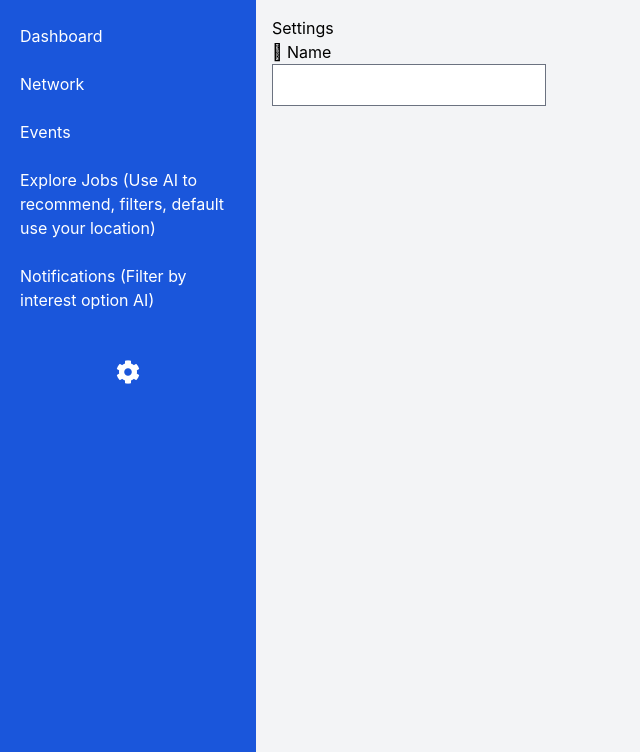
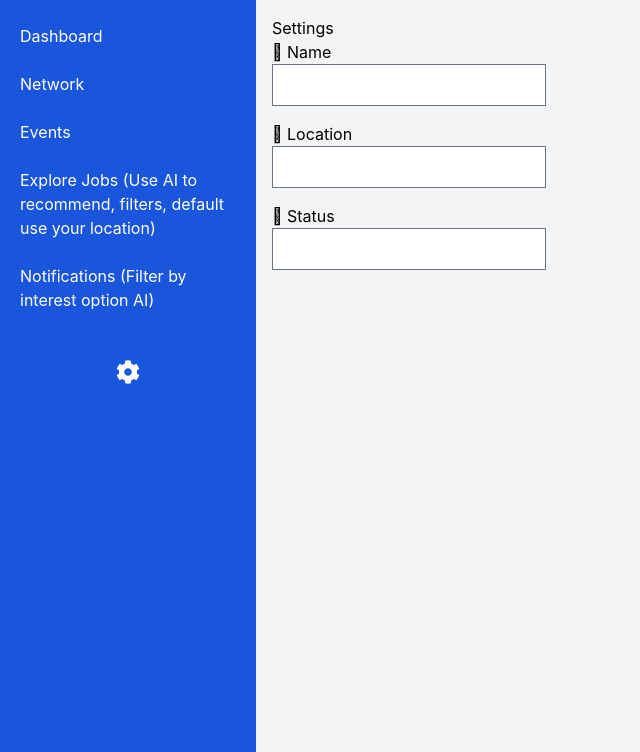
Before and after one commit to z2go/HackTheBronx3, a Flask app: page /settings in a window 1280 px wide. Shown: the part 48-800 px from the top of the page, without its empty margins (0-640 px from the left). Run offline with Flask 3, Linux system fonts and the light colour scheme; some libraries are stand-ins or nearby versions.

Commit message:
working job creation and form

```diff
--- a/src/static/style.css
+++ b/src/static/style.css
@@ -209,6 +209,10 @@ main {
   line-height: 1;
 }
 
+input, select, textarea{
+  color: #000000 !important;
+}
+
 .fancy {
   @supports (background-clip: text) or (-webkit-background-clip: text) {
     background-image:
--- a/src/templates/base.html
+++ b/src/templates/base.html
@@ -47,11 +47,11 @@
                                 </p>
                                 <div class="form-group">
                                     <label for="Task_Title" class="text-xl font-semibold text-gray-900 dark:text-white">What is the name of the task?</label>
-                                    <input type="text" id="Task_Title" name="Task_Title" class="form-control form-field" required>
+                                    <input type="text" id="Task_Title" name="Task_Title" class="form-control form-field" placeholder="Internship at Google" required>
                                 </div>
                                 <div class="form-group">
                                     <label for="Task_Description" class="text-xl font-semibold text-gray-900 dark:text-white">What is the description of the task?</label>
-                                    <textarea id="Task_Description" name="Task_Description" class="form-control form-field" rows="4" required>Enter text here...</textarea>
+                                    <textarea id="Task_Description" name="Task_Description" class="form-control form-field" rows="4" placeholder="Enter text here..." required></textarea>
                                 </div>
                                 <div class="form-group">
                                     <label for="Task_Time_Hours" class="text-xl font-semibold text-gray-900 dark:text-white">How long would the task take?</label>
@@ -69,7 +69,7 @@
                                 </div>
                                 <div class="form-group">
                                     <label for="Task_Skills" class="text-xl font-semibold text-gray-900 dark:text-white">What skills are you looking for?</label>
-                                    <textarea id="Task_Skills" name="Task_Skills" class="form-control form-field" rows="4" required>Enter text here...</textarea>
+                                    <textarea id="Task_Skills" name="Task_Skills" class="form-control form-field" rows="4" placeholder="Enter text here..." required></textarea>
                                 </div>
                             </div>
                             <!-- Modal footer -->
@@ -81,7 +81,7 @@
                     </div>
                 </div>
             </div>
-            <div id="userMenuDropdown" class="absolute right-0 mt-2 py-2 w-48 bg-white rounded-md shadow-xl hidden">
+            <div id="userMenuDropdown" class="absolute right-0 mt-2 py-4 w-48 bg-white rounded-md shadow-xl hidden">
                 <p class="block px-4 py-2 text-sm text-gray-700">{{ userName }}</p>
                 <a href="{{ url_for('auth.logout') }}" class="block px-4 py-2 text-sm text-red-700 hover:bg-gray-100">Logout</a>
             </div>
--- a/src/templates/events.html
+++ b/src/templates/events.html
@@ -52,9 +52,7 @@
     </div>
     <div class="grid grid-cols-1 gap-4">
         <div class="card hover:shadow-lg">
-            <h2 class="font-bold">Sample Event</h2>
-            <p>Sample Description</p>
-            <a href="" class="rounded bg-green-200 p-2 mt-2">See More</a>
+            <h2 class="font-bold">Temporary</h2>
         </div>
     </div>
 </body>
--- a/src/templates/settings.html
+++ b/src/templates/settings.html
@@ -3,9 +3,19 @@
 {% block content %}
 <span class="">Settings</span><br>
 <div class="grid grid-cols-3 gap-4">
-    <div class="form-group has-icon fa-user mb-4">
-        <label class="movable" for="firstName">Name</label>
-        <input type="text" class="form-control form-field" id="data_1" name="data_1" />
-    </div>
+    <form method="POST">
+        <div class="form-group has-icon fa-user mb-4">
+            <label class="movable" for="firstName">Name</label>
+            <input type="text" class="form-control form-field" id="data_1" name="data_1" />
+        </div>
+        <div class="form-group has-icon fa-user mb-4">
+            <label class="movable" for="firstName">Location</label>
+            <input type="text" class="form-control form-field" id="data_1" name="data_1" />
+        </div>
+        <div class="form-group has-icon fa-user mb-4">
+            <label class="movable" for="firstName">Status</label>
+            <input type="text" class="form-control form-field" id="data_1" name="data_1" />
+        </div>
+    </form>
 </div>
 {% endblock %}
```
Also changed, not shown: instance/database.db.
